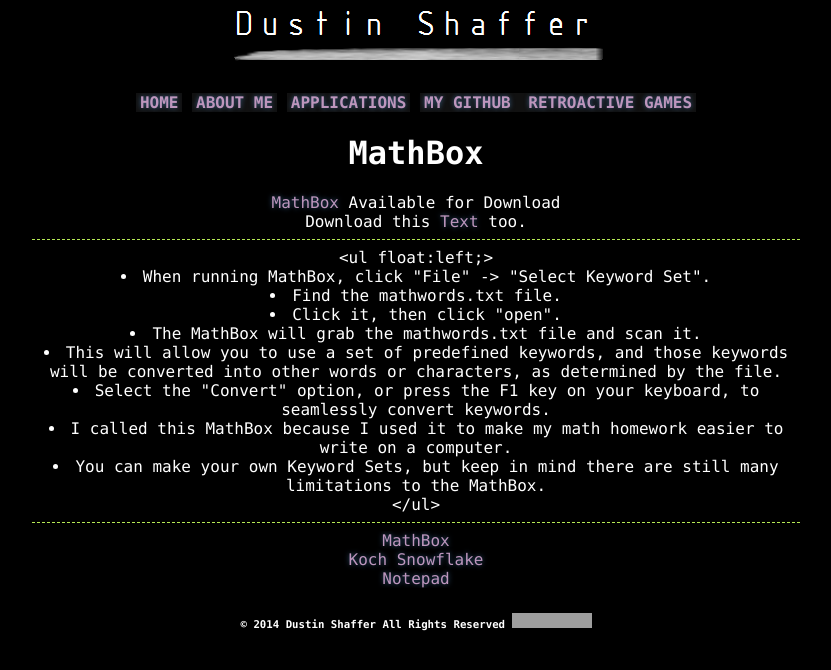
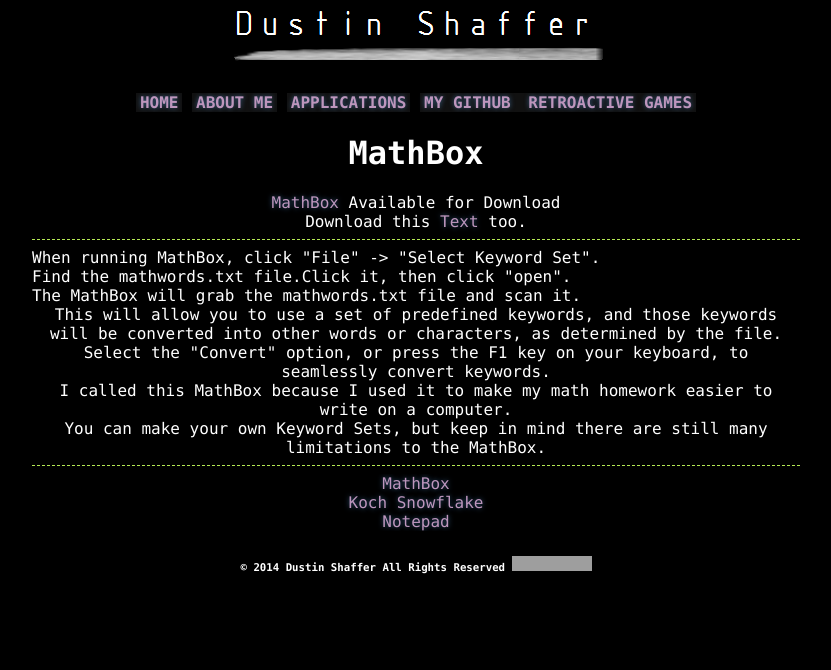
Before and after one commit to misterdustinface/misterdustinface.github.io, a Jekyll site: the page built from _posts/2014-2-13-mathbox.md, in a window 1280 px wide. Shown: the top 670 px of the page, without its empty margins (224-1055 px from the left). Built offline with Jekyll 4.4.1, drawn with Linux system fonts in a browser that asks for light colours; nearby versions of some CDN libraries; a style sheet for code colours, icons or effects is not loaded; grey boxes are pictures that could not be loaded.

Commit message:
Update 2014-2-13-mathbox.md

```diff
--- a/_posts/2014-2-13-mathbox.md
+++ b/_posts/2014-2-13-mathbox.md
@@ -12,7 +12,7 @@
 
 ---
 
-<ul float:left;>
+<ul id="essay">
 <li>When running MathBox, click "File" -> "Select Keyword Set".</li>
 <li>Find the mathwords.txt file.</li>
 <li>Click it, then click "open".</li>
```
